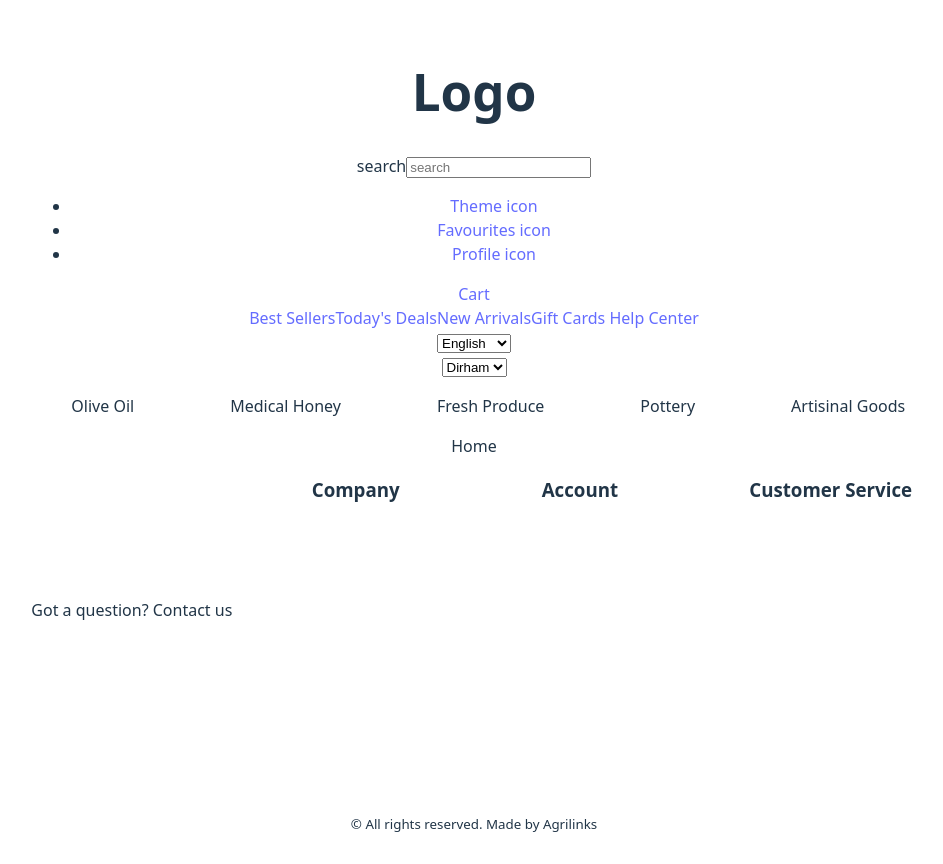
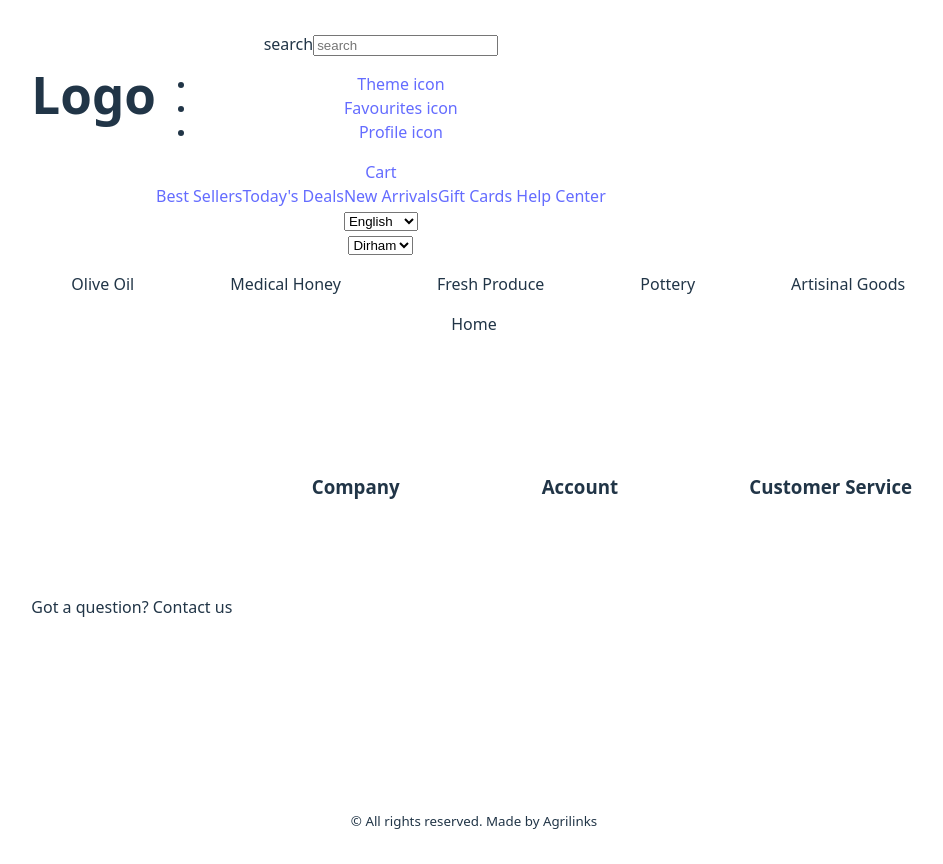
Before and after one commit to aymenloudiy/agriculture-marketplace, a React (Vite) app: page / in a window 1280 px wide. Shown: the whole page, without its empty margins (166-1109 px from the left). Built offline with nearby package versions, Linux system fonts and the light colour scheme.

Commit message:
style: add classNames for style

```diff
--- a/src/components/Header.tsx
+++ b/src/components/Header.tsx
@@ -5,7 +5,7 @@ import Navbar from "./Navbar";
 export default function header() {
   return (
     <header className={styles.header}>
-      <div>
+      <div className={styles.header_children}>
         <h1>Logo</h1>
         <Navbar></Navbar>
       </div>
```
